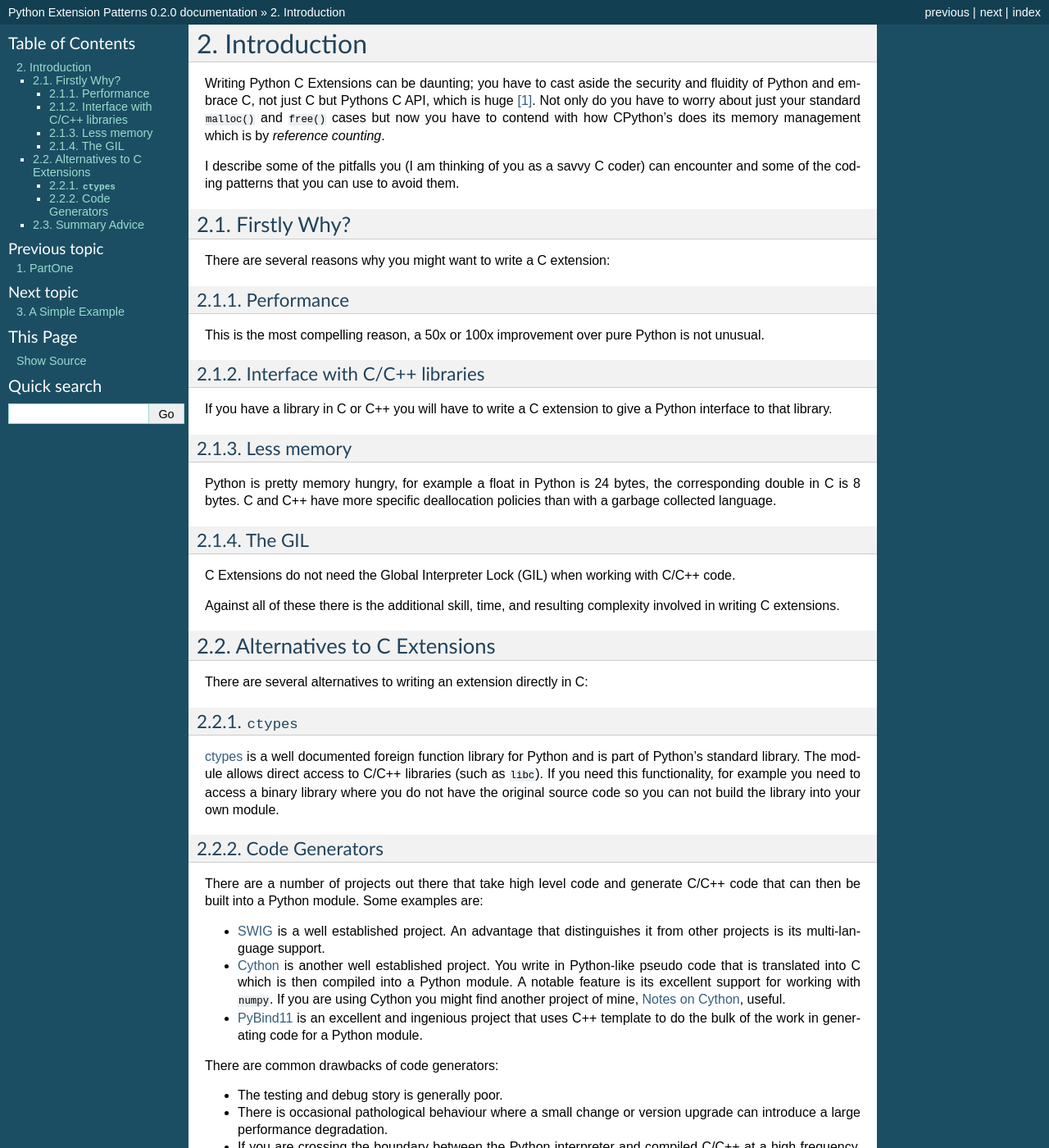
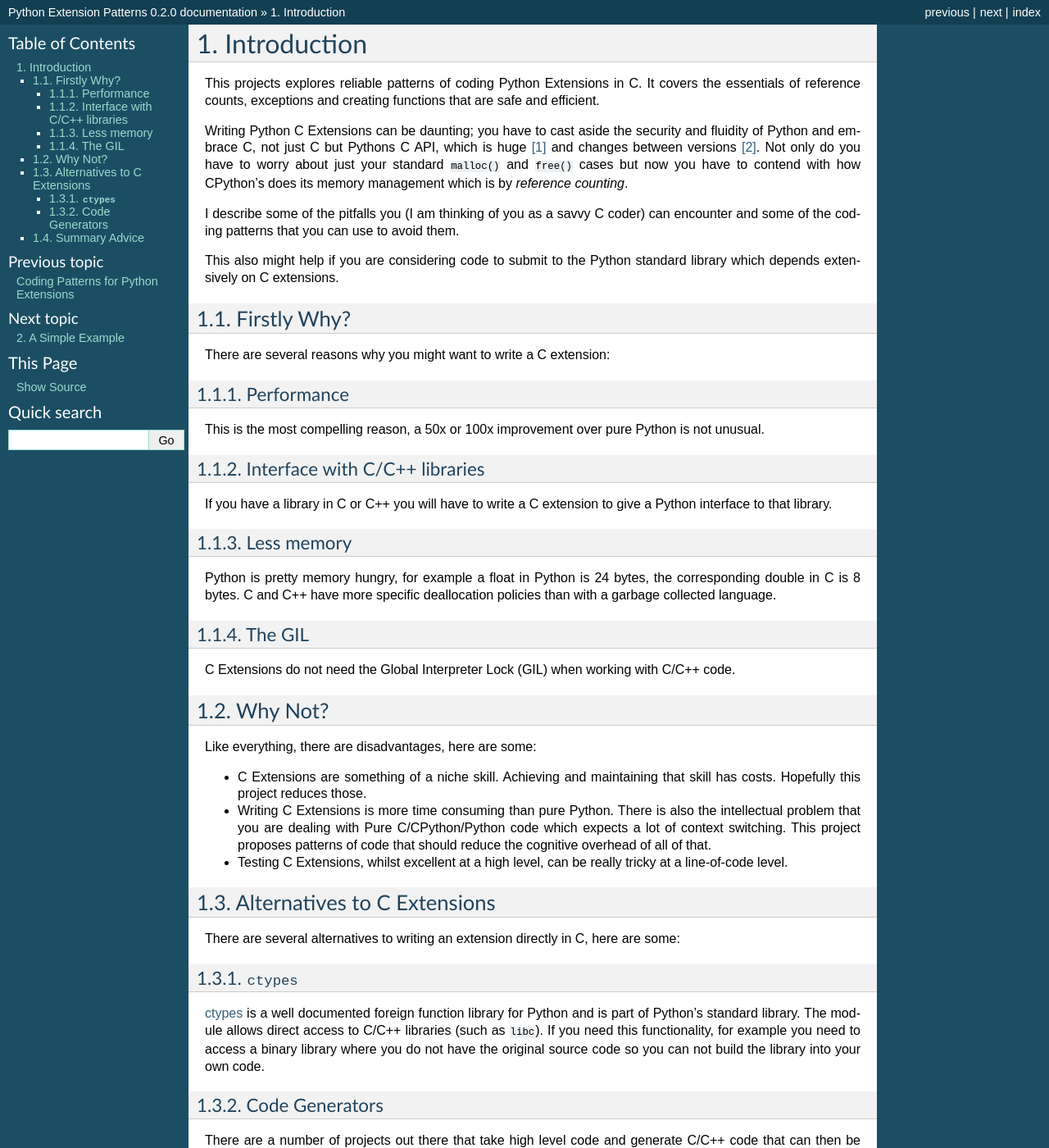
Before and after one commit to paulross/PythonExtensionPatterns, a Sphinx documentation site: the page built from doc/sphinx/source/introduction.rst, in a window 1280 px wide and 1400 px high. Shown: the whole window at 82% size. Built offline with Sphinx 7.4.7, drawn with Linux system fonts in a browser that asks for light colours; some of the changed text lies outside the part shown.

Commit message:
Remove headings.rst Make review changes in chapter "Introduction".

```diff
--- a/doc/sphinx/source/index.rst
+++ b/doc/sphinx/source/index.rst
@@ -6,14 +6,10 @@
 Coding Patterns for Python Extensions
 =====================================================
 
-This describes reliable patterns of coding Python Extensions in C.
-It covers the essentials of reference counts, exceptions and creating functions that are safe and efficient.
-
 .. toctree::
     :numbered:
     :maxdepth: 3
 
-    headings
     introduction
     simple_example
     refcount
--- a/doc/sphinx/source/introduction.rst
+++ b/doc/sphinx/source/introduction.rst
@@ -8,14 +8,19 @@
 Introduction
 ============
 
+This projects explores reliable patterns of coding Python Extensions in C.
+It covers the essentials of reference counts, exceptions and creating functions that are safe and efficient.
+
 Writing Python C Extensions can be daunting; you have to cast aside the security and fluidity of Python and embrace C,
-not just C but Pythons C API, which is huge [#]_.
+not just C but Pythons C API, which is huge [#]_ and changes between versions [#]_.
 Not only do you have to worry about just your standard ``malloc()`` and ``free()`` cases but now you have to contend
 with how CPython's does its memory management which is by *reference counting*.
 
 I describe some of the pitfalls you (I am thinking of you as a savvy C coder) can encounter and some of the coding
 patterns that you can use to avoid them.
 
+This also might help if you are considering code to submit to the Python standard library which depends extensively on
+C extensions.
 
 ---------------------
 Firstly Why?
@@ -48,13 +53,26 @@ The GIL
 
 C Extensions do not need the Global Interpreter Lock (GIL) when working with C/C++ code.
 
-Against all of these there is the additional skill, time, and resulting complexity involved in writing C extensions.
+---------------------
+Why Not?
+---------------------
+
+Like everything, there are disadvantages, here are some:
+
+- C Extensions are something of a niche skill.
+  Achieving and maintaining that skill has costs.
+  Hopefully this project reduces those.
+- Writing C Extensions is more time consuming than pure Python.
+  There is also the intellectual problem that you are dealing with Pure C/CPython/Python code which expects
+  a lot of context switching.
+  This project proposes patterns of code that should reduce the cognitive overhead of all of that.
+- Testing C Extensions, whilst excellent at a high level, can be really tricky at a line-of-code level.
 
 ------------------------------------
 Alternatives to C Extensions
 ------------------------------------
 
-There are several alternatives to writing an extension directly in C:
+There are several alternatives to writing an extension directly in C, here are some:
 
 ^^^^^^^^^^^^^^^^^^^
 ``ctypes``
@@ -64,7 +82,7 @@ There are several alternatives to writing an extension directly in C:
 for Python and is part of Python's standard library.
 The module allows direct access to C/C++ libraries (such as ``libc``).
 If you need this functionality, for example you need to access a binary library where you do not have the original
-source code so you can not build the library into your own module.
+source code so you can not build the library into your own code.
 
 ^^^^^^^^^^^^^^^^^^^
 Code Generators
@@ -117,3 +135,4 @@ Next up: a simple example showing the effect on code performance.
 .. rubric:: Footnotes
 
 .. [#] Huge, but pretty consistent once mastered.
+.. [#] Version 0.2.0 of this project supports Python versions: 3.9, 3.10, 3.11, 3.12, 3.13.
```
Also changed, not shown: other parts of doc/sphinx/source/introduction.rst (+1 -1 lines), doc/sphinx/source/_headings.rst (renamed from doc/sphinx/source/headings.rst).
